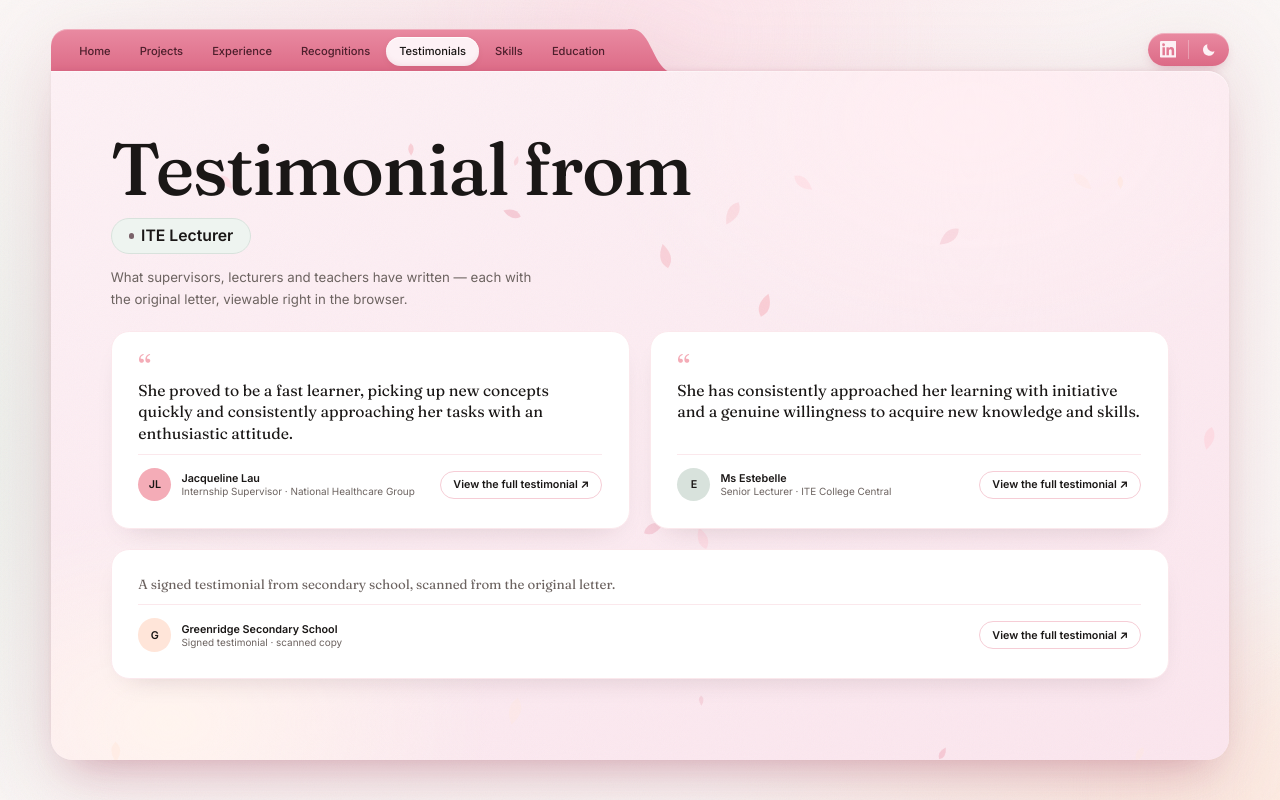
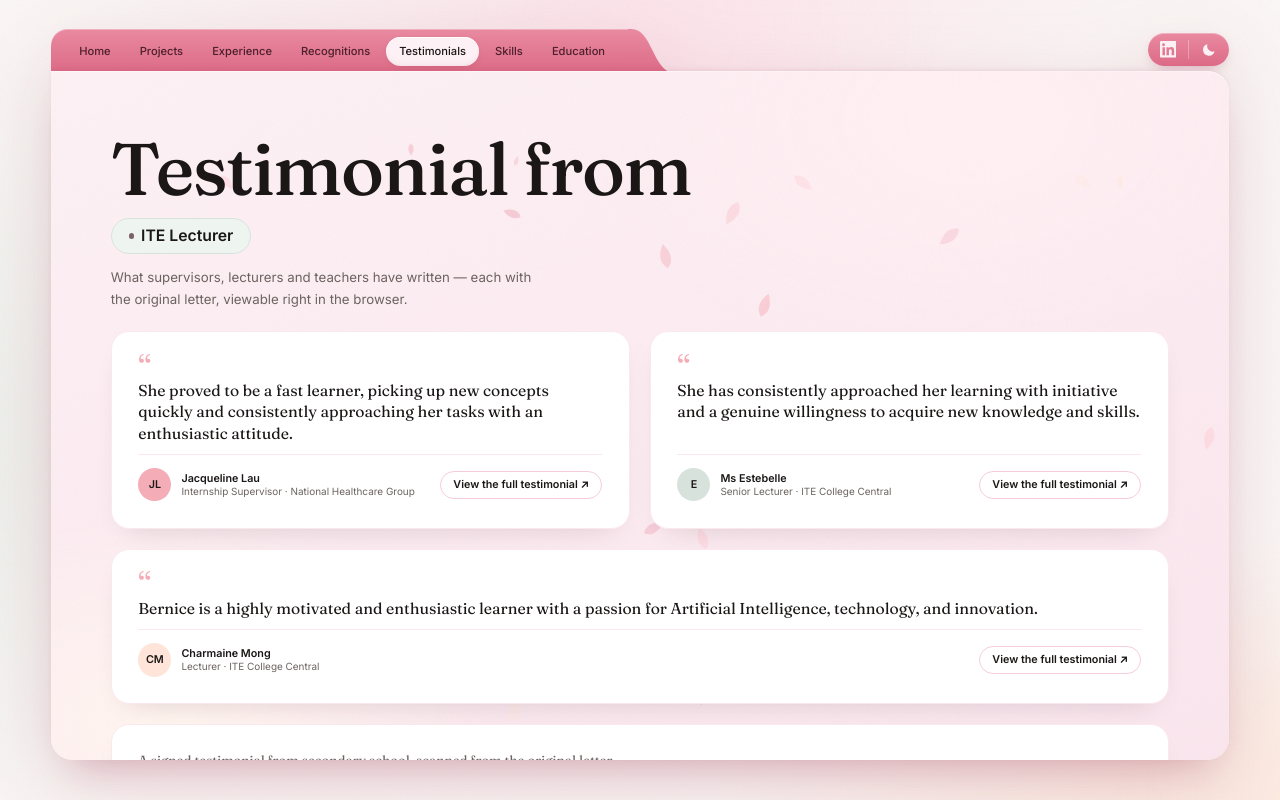
Before and after one commit to Bernice-Toh/berniceportfolio, a React (Vite) app: page /testimonials in a window 1280 px wide. Built offline with nearby package versions, Linux system fonts and the light colour scheme.

Commit message:
Add Bernice testimonial PDF card

```diff
--- a/src/pages/Testimonials.jsx
+++ b/src/pages/Testimonials.jsx
@@ -19,6 +19,16 @@ const TESTIMONIALS = [
     quote:
       "She has consistently approached her learning with initiative and a genuine willingness to acquire new knowledge and skills.",
   },
+  {
+    name: "Charmaine Mong",
+    role: "Lecturer · ITE College Central",
+    initials: "CM",
+    accent: "peach",
+    pdf: "/pdfs/bernice%20testimonial.pdf",
+    wide: true,
+    quote:
+      "Bernice is a highly motivated and enthusiastic learner with a passion for Artificial Intelligence, technology, and innovation.",
+  },
 ];
 
 export default function Testimonials() {
@@ -28,7 +38,10 @@ export default function Testimonials() {
 
       <div className="testi-grid">
         {TESTIMONIALS.map((t) => (
-          <article className="testi" key={t.name}>
+          <article
+            className={`testi ${t.wide ? "testi--wide" : ""}`}
+            key={t.name}
+          >
             <span className="testi__mark" aria-hidden="true">
               “
             </span>
--- a/src/styles/pages.css
+++ b/src/styles/pages.css
@@ -2150,7 +2150,8 @@
   animation-delay: 400ms;
 }
 
-.testi--plain {
+.testi--plain,
+.testi--wide {
   grid-column: 1 / -1;
 }
 
```
Also changed, not shown: 1 other file (tests, documents, lock files or other folders).
